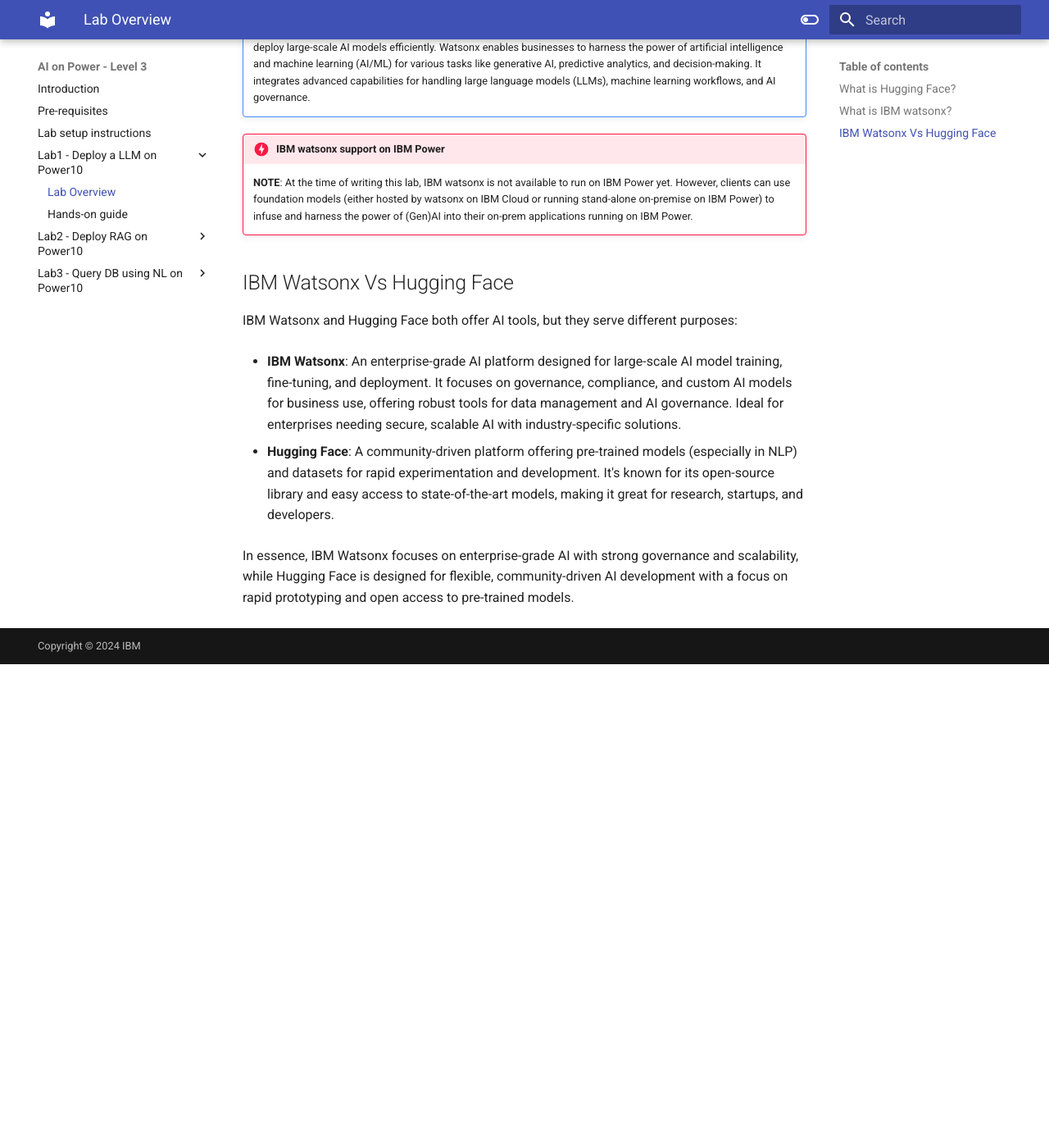
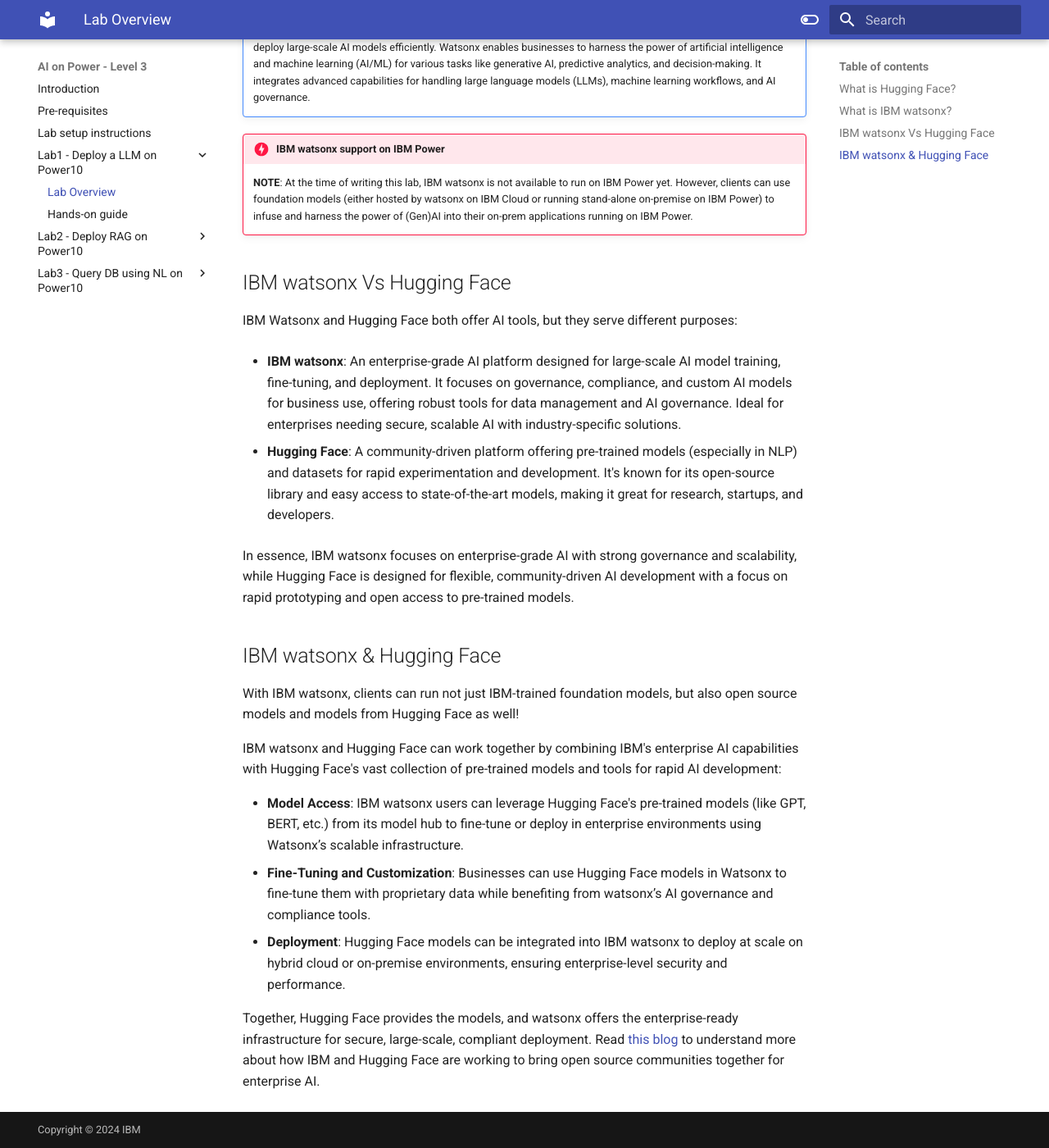
Before and after one commit to IBM/AI-on-Power-Level3, an MkDocs documentation site: the page built from docs/Lab1/lab1-overview.md, in a window 1280 px wide and 1400 px high, scrolled down 1010 px. Shown: the whole window at 82% size. Built offline with MkDocs 1.6.1 and Material for MkDocs 9.7.7, drawn with Linux system fonts in a browser that asks for light colours; before the commit the page ends 1820 px from its top, so only the background shows below that.

Commit message:
Update lab1-overview.md

```diff
--- a/docs/Lab1/lab1-overview.md
+++ b/docs/Lab1/lab1-overview.md
@@ -28,12 +28,25 @@
 
     **NOTE**: At the time of writing this lab, IBM watsonx is not available to run on IBM Power yet. However, clients can use foundation models (either hosted by watsonx on IBM Cloud or running stand-alone on-premise on IBM Power) to infuse and harness the power of (Gen)AI into their on-prem applications running on IBM Power.
 
-## IBM Watsonx Vs Hugging Face
+## IBM watsonx Vs Hugging Face
 
 IBM Watsonx and Hugging Face both offer AI tools, but they serve different purposes:
 
-- **IBM Watsonx**: An enterprise-grade AI platform designed for large-scale AI model training, fine-tuning, and deployment. It focuses on governance, compliance, and custom AI models for business use, offering robust tools for data management and AI governance. Ideal for enterprises needing secure, scalable AI with industry-specific solutions.
+- **IBM watsonx**: An enterprise-grade AI platform designed for large-scale AI model training, fine-tuning, and deployment. It focuses on governance, compliance, and custom AI models for business use, offering robust tools for data management and AI governance. Ideal for enterprises needing secure, scalable AI with industry-specific solutions.
 
 - **Hugging Face**: A community-driven platform offering pre-trained models (especially in NLP) and datasets for rapid experimentation and development. It's known for its open-source library and easy access to state-of-the-art models, making it great for research, startups, and developers.
 
-In essence, IBM Watsonx focuses on enterprise-grade AI with strong governance and scalability, while Hugging Face is designed for flexible, community-driven AI development with a focus on rapid prototyping and open access to pre-trained models.
+In essence, IBM watsonx focuses on enterprise-grade AI with strong governance and scalability, while Hugging Face is designed for flexible, community-driven AI development with a focus on rapid prototyping and open access to pre-trained models.
+
+## IBM watsonx & Hugging Face
+
+With IBM watsonx, clients can run not just IBM-trained foundation models, but also open source models and models from Hugging Face as well!
+
+IBM watsonx and Hugging Face can work together by combining IBM's enterprise AI capabilities with Hugging Face's vast collection of pre-trained models and tools for rapid AI development:
+
+- **Model Access**: IBM watsonx users can leverage Hugging Face's pre-trained models (like GPT, BERT, etc.) from its model hub to fine-tune or deploy in enterprise environments using Watsonx’s scalable infrastructure.
+- **Fine-Tuning and Customization**: Businesses can use Hugging Face models in Watsonx to fine-tune them with proprietary data while benefiting from watsonx’s AI governance and compliance tools.
+- **Deployment**: Hugging Face models can be integrated into IBM watsonx to deploy at scale on hybrid cloud or on-premise environments, ensuring enterprise-level security and performance.
+
+Together, Hugging Face provides the models, and watsonx offers the enterprise-ready infrastructure for secure, large-scale, compliant deployment.
+Read [this blog](https://developer.ibm.com/blogs/awb-hugging-face-and-ibm-working-together-in-open-source/) to understand more about how IBM and Hugging Face are working to bring open source communities together for enterprise AI.
```
